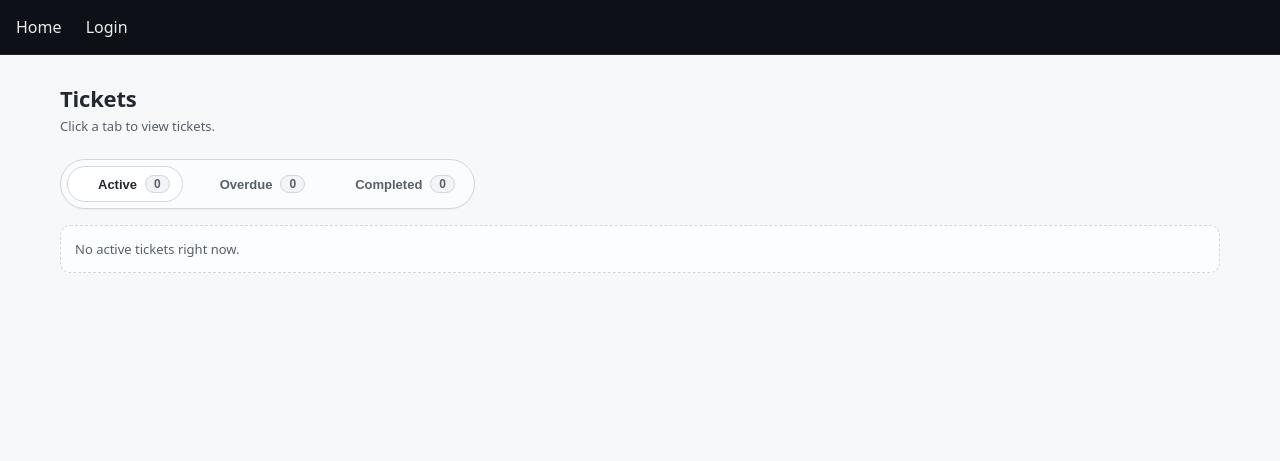
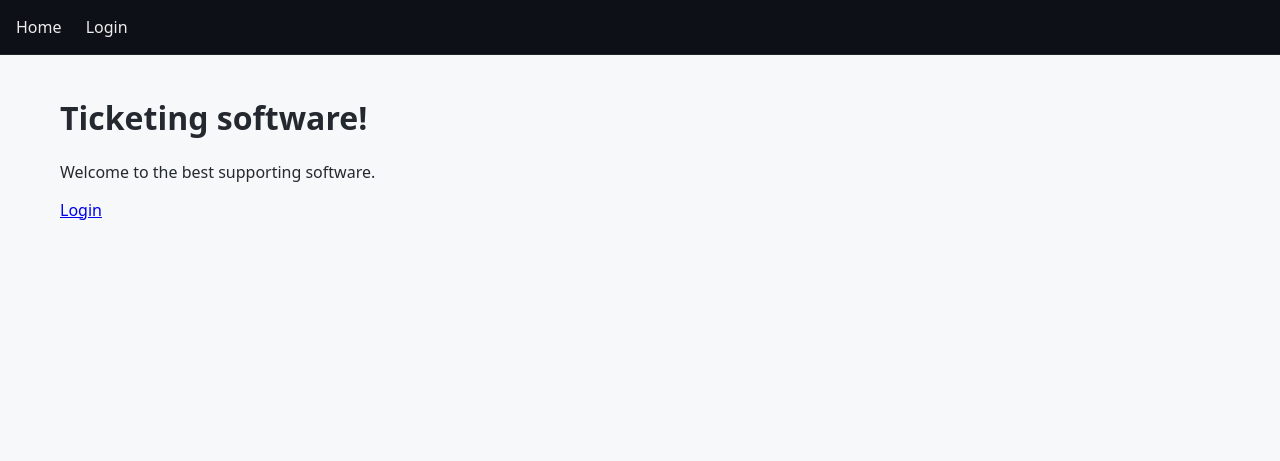
Before and after one commit to k23166158/NAC, a Django app: page / in a window 1280 px wide. Shown: the top 461 px of the page. Run offline with Django 5.2, Linux system fonts and the light colour scheme.

Commit message:
home page and landing page separated for public and authenticated users

```diff
--- /dev/null
+++ b/tickets/templates/landing.html
@@ -0,0 +1,9 @@
+{% extends 'base.html' %}
+
+{% block title %}Welcome{% endblock %}
+
+{% block content %}
+    <h1>Ticketing software!</h1>
+    <p>Welcome to the best supporting software.</p>
+    <p><a href="/login/" class="btn btn-primary">Login</a></p>
+{% endblock %}
--- a/tickets/views/home.py
+++ b/tickets/views/home.py
@@ -3,4 +3,7 @@ from django.views import View
 
 class HomeView(View):
     def get(self, request):
-        return render(request, 'home.html')
+        if request.user.is_authenticated:
+            return render(request, 'home.html')
+        else:
+            return render(request, 'landing.html')
```
Also changed, not shown: tickets/templates/home.html (+7 -3 lines).
